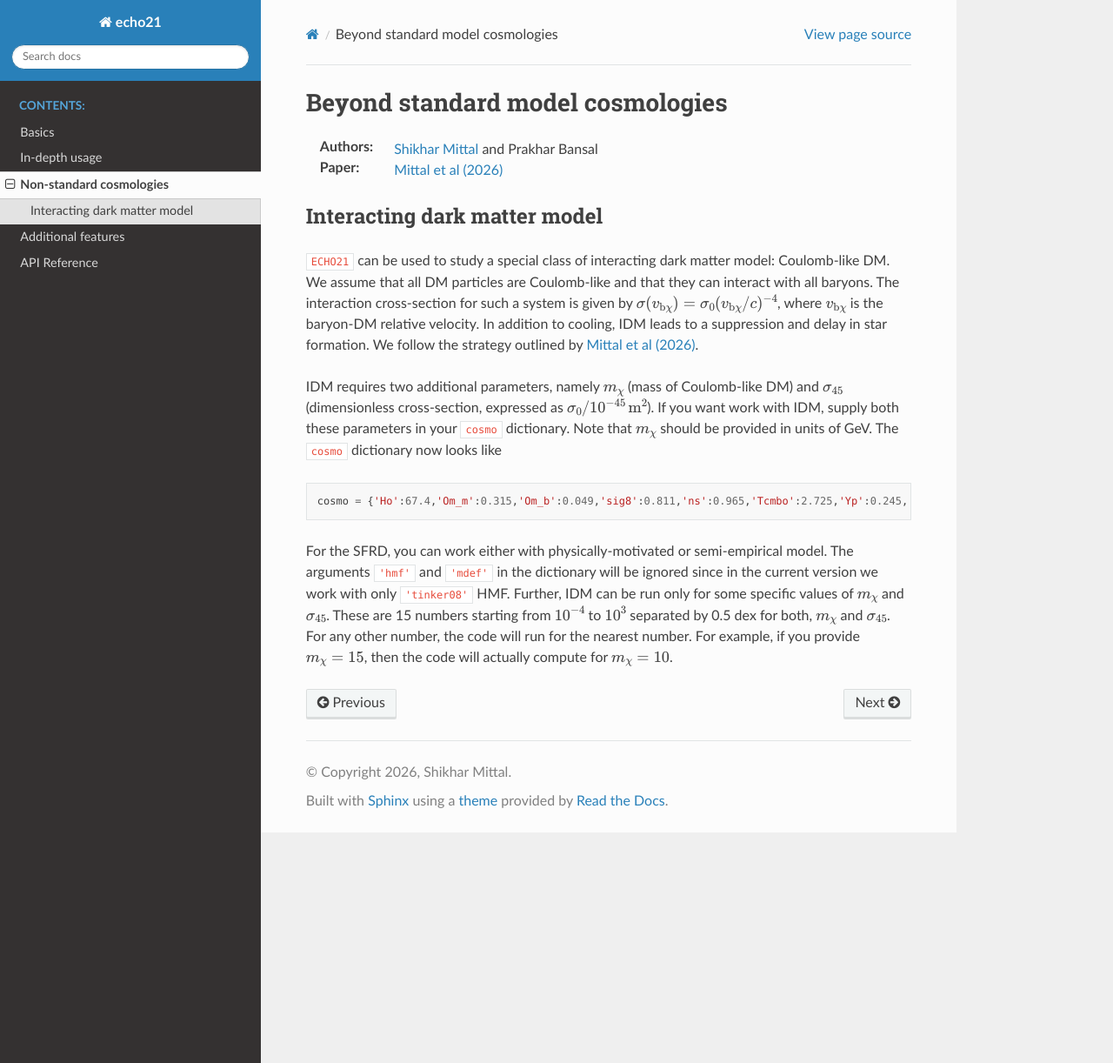
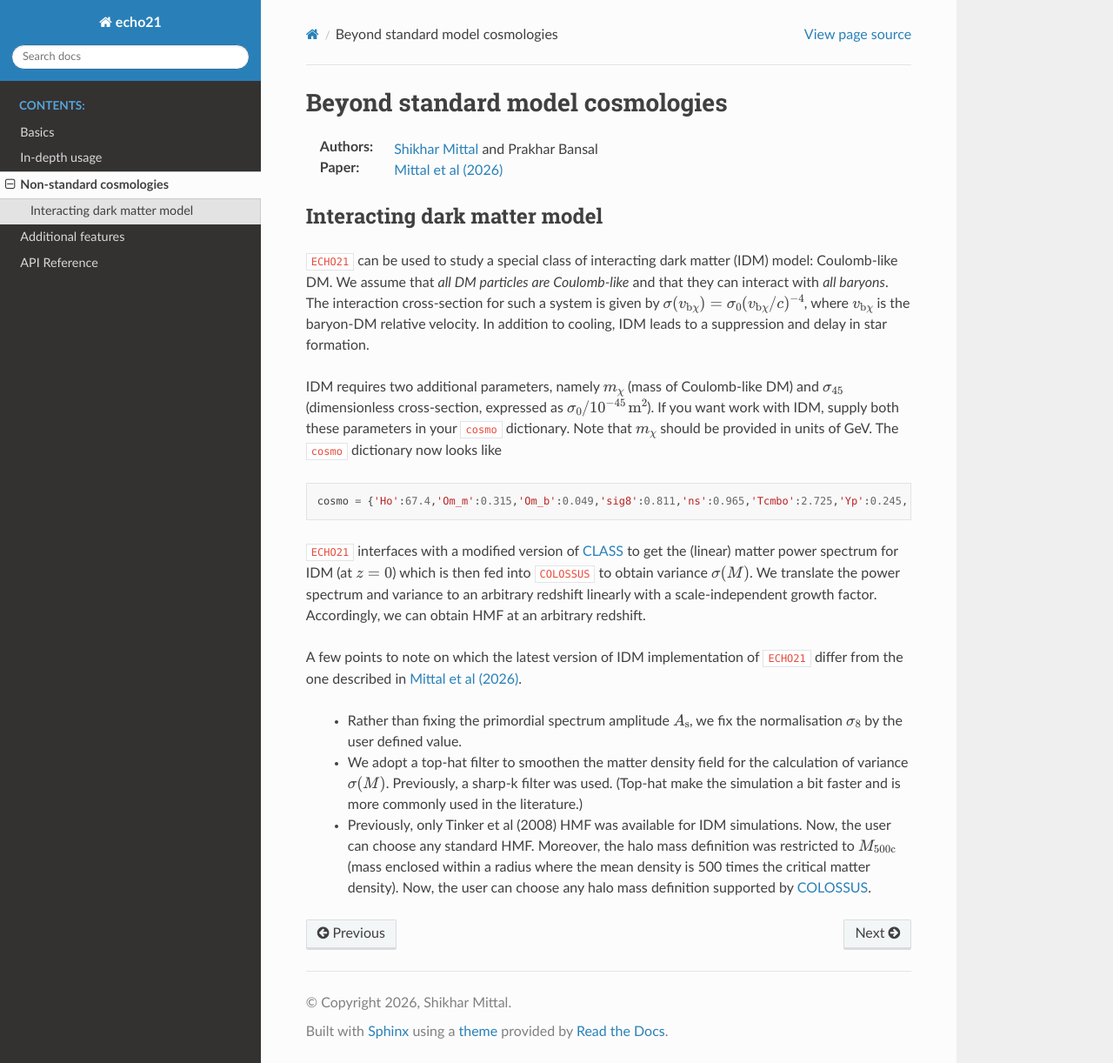
Before and after one commit to shikharmittal04/echo21, a Sphinx documentation site: the page built from docs/idm.rst, in a window 1280 px wide and 1222 px high. Shown: the whole window at 87% size. Built offline with Sphinx 7.4.7 and the Read the Docs theme 3.1.0, drawn with Linux system fonts in a browser that asks for light colours; pages that are not in the unit, such as notebooks, are missing from menus.

Commit message:
Update docs

```diff
--- a/docs/conf.py
+++ b/docs/conf.py
@@ -14,7 +14,7 @@ sys.path.insert(0,os.path.abspath('../src'))
 project = 'echo21'
 copyright = '2026, Shikhar Mittal'
 author = 'Shikhar Mittal'
-release = '4.2.1'
+release = '4.3.1'
 
 # -- General configuration ---------------------------------------------------
 # https://www.sphinx-doc.org/en/master/usage/configuration.html#general-configuration
--- a/docs/idm.rst
+++ b/docs/idm.rst
@@ -5,15 +5,24 @@ Beyond standard model cosmologies
 :Authors: `Shikhar Mittal <https://sites.google.com/view/shikharmittal/home>`_ and Prakhar Bansal
 :Paper: `Mittal et al (2026) <https://arxiv.org/abs/2605.00991>`_
 
+
 Interacting dark matter model
 ^^^^^^^^^^^^^^^^^^^^^^^^^^^^^
 
-``ECHO21`` can be used to study a special class of interacting dark matter model: Coulomb-like DM. We assume that all DM particles are Coulomb-like and that they can interact with all baryons. The interaction cross-section for such a system is given by :math:`\sigma(v_{\mathrm{b}\chi}) = \sigma_0(v_{\mathrm{b}\chi}/c)^{-4}`, where :math:`v_{\mathrm{b}\chi}` is the baryon-DM relative velocity. In addition to cooling, IDM leads to a suppression and delay in star formation. We follow the strategy outlined by `Mittal et al (2026) <https://arxiv.org/abs/2605.00991>`__.
+``ECHO21`` can be used to study a special class of interacting dark matter (IDM) model: Coulomb-like DM. We assume that *all DM particles are Coulomb-like* and that they can interact with *all baryons*. The interaction cross-section for such a system is given by :math:`\sigma(v_{\mathrm{b}\chi}) = \sigma_0(v_{\mathrm{b}\chi}/c)^{-4}`, where :math:`v_{\mathrm{b}\chi}` is the baryon-DM relative velocity. In addition to cooling, IDM leads to a suppression and delay in star formation.
 
 IDM requires two additional parameters, namely :math:`m_{\chi}` (mass of Coulomb-like DM) and :math:`\sigma_{45}` (dimensionless cross-section, expressed as :math:`\sigma_0/10^{-45}\,\mathrm{m^2}`). If you want work with IDM, supply both these parameters in your ``cosmo`` dictionary. Note that :math:`m_{\chi}` should be provided in units of GeV. The ``cosmo`` dictionary now looks like
 
 .. code:: python
 
-   cosmo = {'Ho':67.4,'Om_m':0.315,'Om_b':0.049,'sig8':0.811,'ns':0.965,'Tcmbo':2.725,'Yp':0.245, 'mx_gev':1.0,'sigm45':1.0}
+   cosmo = {'Ho':67.4,'Om_m':0.315,'Om_b':0.049,'sig8':0.811,'ns':0.965,'Tcmbo':2.725,'Yp':0.245, 'mx_gev':1.0,'sigma45':1.0}
 
-For the SFRD, you can work either with physically-motivated or semi-empirical model. The arguments ``'hmf'`` and ``'mdef'`` in the dictionary will be ignored since in the current version we work with only ``'tinker08'`` HMF. Further, IDM can be run only for some specific values of :math:`m_{\chi}` and :math:`\sigma_{45}`. These are 15 numbers starting from :math:`10^{-4}` to :math:`10^{3}` separated by 0.5 dex for both, :math:`m_{\chi}` and :math:`\sigma_{45}`. For any other number, the code will run for the nearest number. For example, if you provide :math:`m_{\chi}=15`, then the code will actually compute for :math:`m_{\chi}=10`.
+``ECHO21`` interfaces with a modified version of `CLASS <https://github.com/kboddy/class_public/tree/dmeff>`_ to get the (linear) matter power spectrum for IDM (at :math:`z=0`) which is then fed into ``COLOSSUS`` to obtain variance :math:`\sigma(M)`. We translate the power spectrum and variance to an arbitrary redshift linearly with a scale-independent growth factor. Accordingly, we can obtain HMF at an arbitrary redshift.
+
+A few points to note on which the latest version of IDM implementation of ``ECHO21`` differ from the one described in `Mittal et al (2026) <https://arxiv.org/abs/2605.00991>`_.
+
+   - Rather than fixing the primordial spectrum amplitude :math:`A_\mathrm{s}`, we fix the normalisation  :math:`\sigma_8` by the user defined value.
+
+   - We adopt a top-hat filter to smoothen the matter density field for the calculation of variance :math:`\sigma(M)`. Previously, a sharp-k filter was used. (Top-hat make the simulation a bit faster and is more commonly used in the literature.)
+
+   - Previously, only Tinker et al (2008) HMF was available for IDM simulations. Now, the user can choose any standard HMF. Moreover, the halo mass definition was restricted to :math:`M_{500\mathrm{c}}` (mass enclosed within a radius where the mean density is 500 times the critical matter density). Now, the user can choose any halo mass definition supported by `COLOSSUS <https://pypi.org/project/colossus/>`_.
--- a/docs/index.rst
+++ b/docs/index.rst
@@ -12,6 +12,8 @@ Welcome to echo21's documentation!
 
    Basics <basics>
 
+   Installation <install>
+
    In-depth usage <detexp>
 
    Non-standard cosmologies <idm>
--- a/pyproject.toml
+++ b/pyproject.toml
@@ -4,7 +4,7 @@ build-backend = "hatchling.build"
 
 [project]
 name = "echo21"
-version = "4.2.1"
+version = "4.3.1"
 dependencies = [
   "numpy",
   "scipy",
```
Also changed, not shown: README.rst (+0 -9 lines), docs/basics.rst (+1 -18 lines), docs/detexp.rst (+7 -5 lines), 3 other files.
